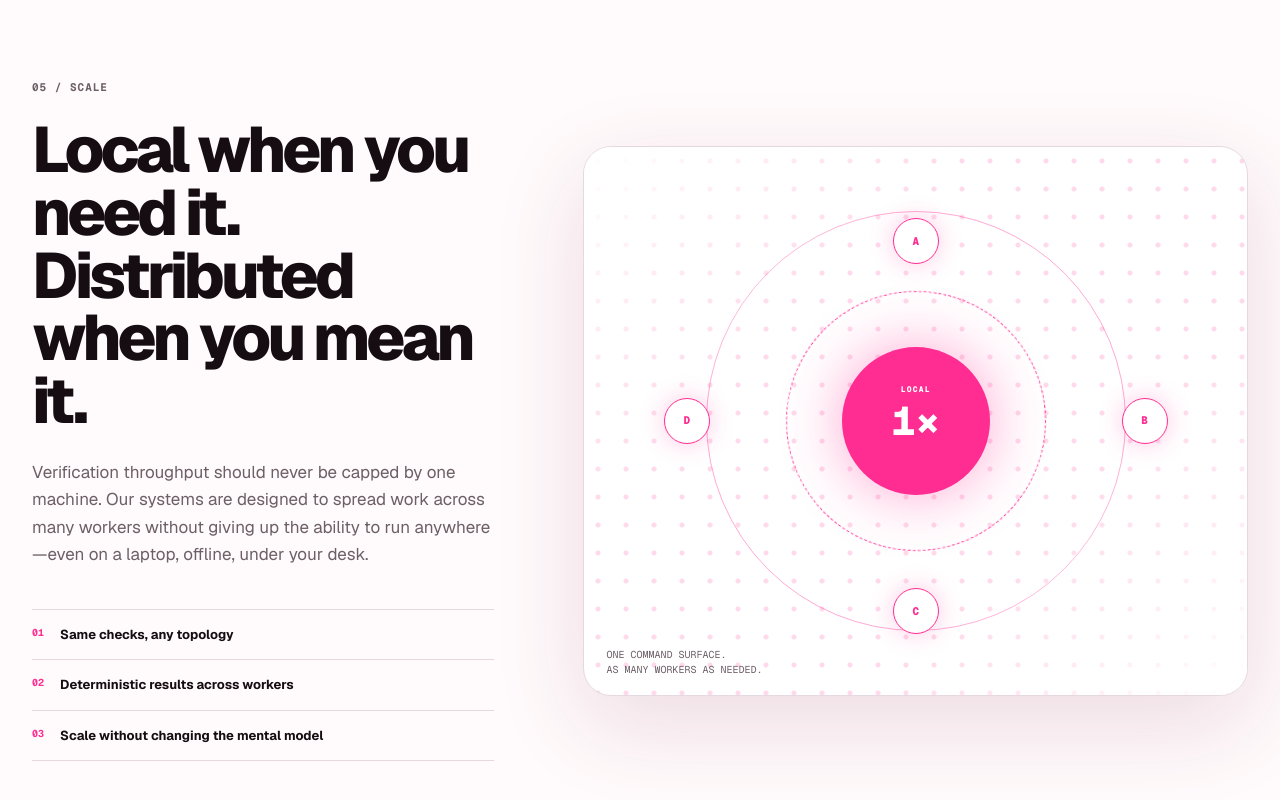
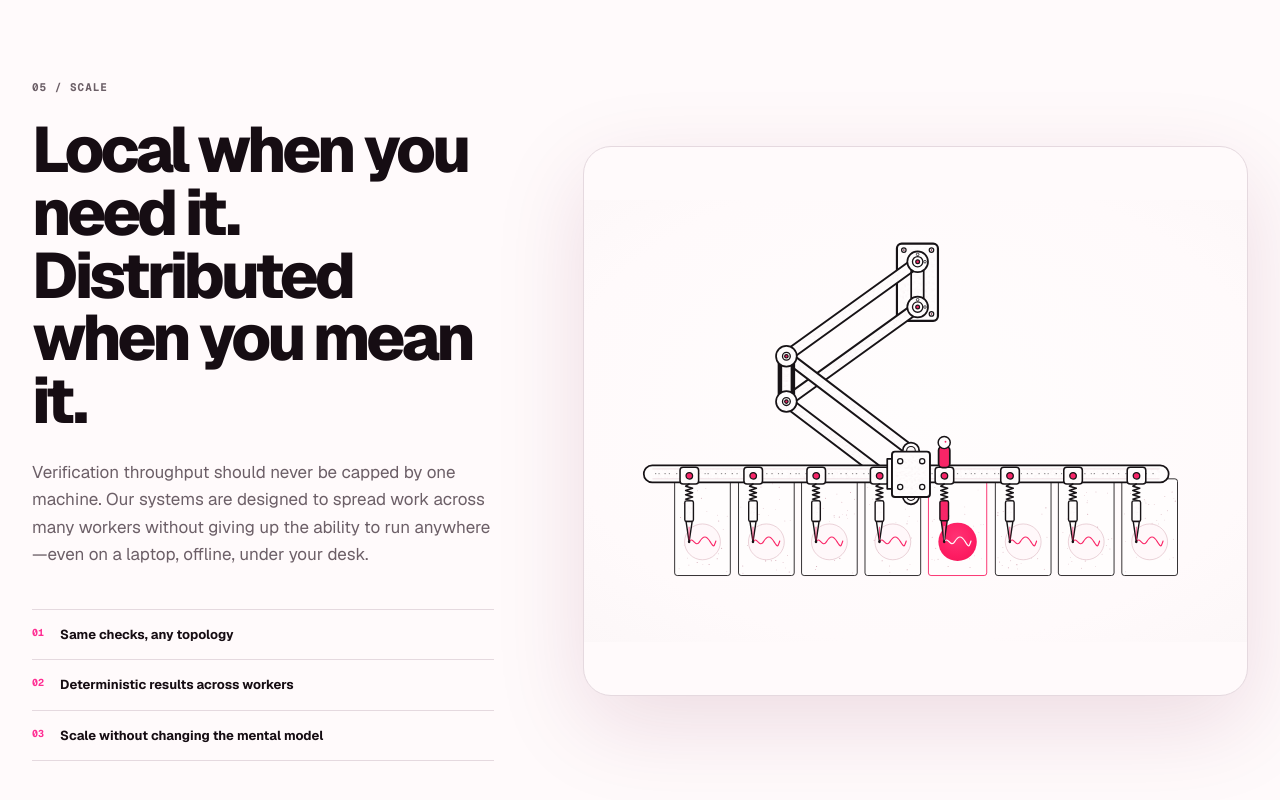
Before and after one commit to mutating/site, a Next.js app: page / in a window 1280 px wide. Shown: the part 4102-4902 px from the top of the page. Built offline with nearby package versions, Linux system fonts and the light colour scheme.

Commit message:
Replace scale visual with animated pantograph

```diff
--- a/app/globals.css
+++ b/app/globals.css
@@ -1336,104 +1336,24 @@ a.section-index:focus-visible {
   font-size: 10px;
 }
 
-.network-visual {
+.pantograph-visual {
   position: relative;
   min-height: 550px;
   border: 1px solid var(--line);
   border-radius: 28px;
-  background:
-    radial-gradient(circle, color-mix(in srgb, var(--hot) 18%, transparent) 0 2px, transparent 3px) 0 0 / 28px 28px,
-    var(--surface);
+  background: #fffafb;
   overflow: hidden;
   box-shadow: var(--shadow);
 }
 
-.network-visual::after {
-  content: "";
+.pantograph-visual__object {
   position: absolute;
   inset: 0;
-  background: linear-gradient(135deg, var(--surface), transparent 32%, transparent 68%, var(--surface));
+  display: block;
+  width: 100%;
+  height: 100%;
+  border: 0;
   pointer-events: none;
-}
-
-.network-orbit {
-  position: absolute;
-  top: 50%;
-  left: 50%;
-  border: 1px solid var(--hot);
-  border-radius: 50%;
-  transform: translate(-50%, -50%);
-}
-
-.network-orbit--outer {
-  width: 420px;
-  height: 420px;
-  opacity: 0.4;
-}
-
-.network-orbit--inner {
-  width: 260px;
-  height: 260px;
-  border-style: dashed;
-  animation: spinCentered 30s linear infinite;
-}
-
-.network-node,
-.network-core {
-  position: absolute;
-  z-index: 2;
-  display: grid;
-  place-items: center;
-  border-radius: 50%;
-  font-family: var(--font-geist-mono), monospace;
-  font-weight: 800;
-}
-
-.network-node {
-  width: 46px;
-  height: 46px;
-  border: 1px solid var(--hot);
-  background: var(--surface);
-  color: var(--hot);
-  font-size: 11px;
-  box-shadow: 0 0 24px color-mix(in srgb, var(--hot) 25%, transparent);
-}
-
-.network-node--a { top: 13%; left: 50%; transform: translateX(-50%); }
-.network-node--b { top: 50%; right: 12%; transform: translateY(-50%); }
-.network-node--c { bottom: 11%; left: 50%; transform: translateX(-50%); }
-.network-node--d { top: 50%; left: 12%; transform: translateY(-50%); }
-
-.network-core {
-  top: 50%;
-  left: 50%;
-  width: 148px;
-  height: 148px;
-  transform: translate(-50%, -50%);
-  background: var(--hot);
-  color: white;
-  font-size: 40px;
-  box-shadow: 0 0 60px color-mix(in srgb, var(--hot) 42%, transparent);
-}
-
-.network-core span {
-  position: absolute;
-  top: 36px;
-  font-size: 8px;
-  letter-spacing: 0.15em;
-}
-
-.network-visual p {
-  position: absolute;
-  z-index: 2;
-  left: 22px;
-  bottom: 18px;
-  margin: 0;
-  color: var(--ink-muted);
-  font-family: var(--font-geist-mono), monospace;
-  font-size: 10px;
-  line-height: 1.5;
-  text-transform: uppercase;
 }
 
 .containment {
@@ -2142,10 +2062,6 @@ a.section-index:focus-visible {
   to { transform: rotate(360deg); }
 }
 
-@keyframes spinCentered {
-  to { transform: translate(-50%, -50%) rotate(360deg); }
-}
-
 @keyframes tokamakPlasma {
   from { opacity: 0.76; transform: translate(-50%, -50%) scale(0.975); }
   to { opacity: 1; transform: translate(-50%, -50%) scale(1.025); }
@@ -2177,10 +2093,6 @@ a.section-index:focus-visible {
     gap: 52px;
   }
 
-  .network-orbit--outer {
-    width: 360px;
-    height: 360px;
-  }
 }
 
 @media (max-width: 860px) {
@@ -2298,7 +2210,7 @@ a.section-index:focus-visible {
     width: min(86vw, 540px);
   }
 
-  .network-visual {
+  .pantograph-visual {
     min-height: 520px;
   }
 
@@ -2456,7 +2368,7 @@ a.section-index:focus-visible {
     font-size: 25px;
   }
 
-  .network-visual {
+  .pantograph-visual {
     min-height: 410px;
   }
 
@@ -2518,29 +2430,6 @@ a.section-index:focus-visible {
   .tokamak__callout--coils { top: 28%; right: 3%; }
   .tokamak__callout--plasma { left: 4%; bottom: 14%; }
   .tokamak__callout--vessel { right: 3%; bottom: 7%; }
-
-  .network-orbit--outer {
-    width: 290px;
-    height: 290px;
-  }
-
-  .network-orbit--inner {
-    width: 190px;
-    height: 190px;
-  }
-
-  .network-core {
-    width: 110px;
-    height: 110px;
-    font-size: 30px;
-  }
-
-  .network-core span {
-    top: 25px;
-  }
-
-  .network-node--b { right: 5%; }
-  .network-node--d { left: 5%; }
 
   .containment__formula {
     grid-template-columns: 1fr;
--- a/app/page.tsx
+++ b/app/page.tsx
@@ -964,20 +964,20 @@ function FeedbackLoop() {
   );
 }
 
-function NetworkVisual() {
+function PantographVisual() {
   return (
-    <div className="network-visual" role="img" aria-label="A local machine connected to a scalable distributed verification network">
-      <div className="network-orbit network-orbit--outer" />
-      <div className="network-orbit network-orbit--inner" />
-      <div className="network-node network-node--a">A</div>
-      <div className="network-node network-node--b">B</div>
-      <div className="network-node network-node--c">C</div>
-      <div className="network-node network-node--d">D</div>
-      <div className="network-core">
-        <span>LOCAL</span>
-        1×
-      </div>
-      <p>One command surface.<br />As many workers as needed.</p>
+    <div
+      className="pantograph-visual"
+      role="img"
+      aria-label="An animated pantograph coordinating local and distributed verification work"
+    >
+      <object
+        className="pantograph-visual__object"
+        data="/pantograph-variant-20-clean.svg"
+        type="image/svg+xml"
+        aria-hidden="true"
+        tabIndex={-1}
+      />
     </div>
   );
 }
@@ -1495,7 +1495,7 @@ export default function Home() {
             <li><span>03</span> Scale without changing the mental model</li>
           </ul>
         </div>
-        <NetworkVisual />
+        <PantographVisual />
       </section>
 
       <section className="feedback section-shell" id="feedback" aria-labelledby="feedback-heading">
```
Also changed, not shown: public/pantograph-variant-20-clean.svg (added), 1 other file (tests, documents, lock files or other folders).
